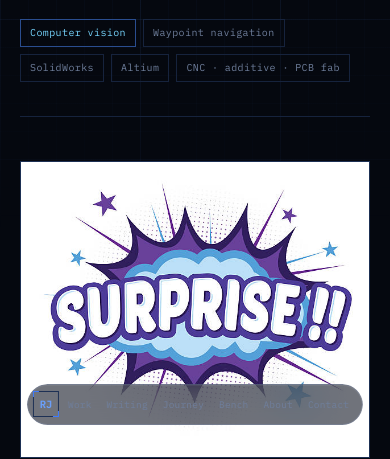
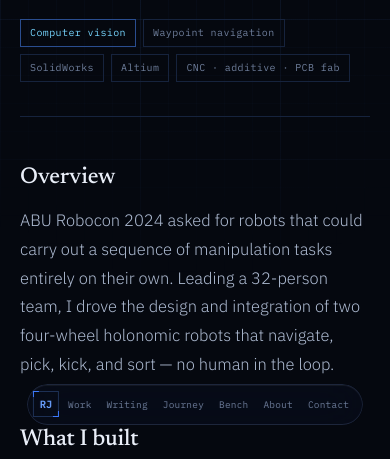
Before and after one commit to raghav515/raghav515.github.io, an Astro site: page /projects/autonomous-mobile-robots in a window 390 px wide. Shown: the part 401-860 px from the top of the page. Built offline with nearby package versions, Linux system fonts and the light colour scheme; Astro itself is replaced by a stand-in of ours.

Commit message:
Update Project “autonomous-mobile-robots” - Raghavendra Jadhav <rjadhav4103@gmail.com> via DecapBridge

```diff
--- a/src/content/projects/autonomous-mobile-robots.md
+++ b/src/content/projects/autonomous-mobile-robots.md
@@ -12,7 +12,7 @@ tags:
   - SolidWorks
   - Altium
   - CNC · additive · PCB fab
-cover: /uploads/istockphoto-537229032-612x612.jpg
+cover: ""
 featured: true
 order: 4
 date: 2024-07-01
```
